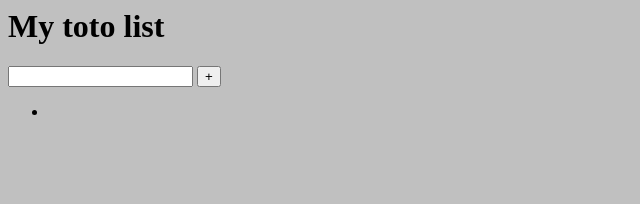
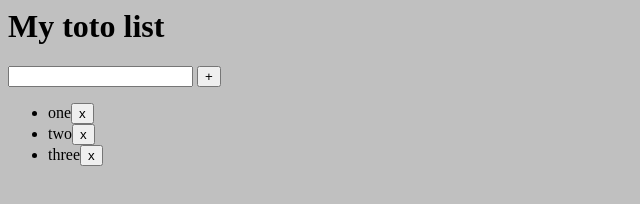
Before and after one commit to TamSarr/my-todolist, a website: page docs/index.html in a window 1280 px wide. Shown: the whole page, without its empty margins (0-640 px from the left). Drawn offline with Linux system fonts and the light colour scheme.

Commit message:
ADD: renderingList, removeItem, addItemInDom

```diff
--- a/docs/index.html
+++ b/docs/index.html
@@ -12,7 +12,6 @@
 		<input id="newTask" type="text" name="newTask">
 		<button id="addButton">+</button>
 		<ul id="list">
-			<li></li>
 		</ul>
 
 		<script src="script.js"></script>
--- a/docs/script.js
+++ b/docs/script.js
@@ -1,11 +1,11 @@
 'use strict';
 ( function() {
-	var list = [],
+	var list = [ 'one', 'two', 'three'],
 		listElement = document.querySelector( '#list' ),
 		inputElement = document.querySelector( '#newTask' ),
 		addButtonElement = document.querySelector( '#addButton' );
 
-	addButtonElement.addEventListener( 'click', function() {
+	function addItem() {
 		var value = inputElement.value;
 
 		if ( value.length < 1 ) {
@@ -15,7 +15,49 @@
 		list.push( value );
 		console.log( list );
 
-		value = '';
-		console.log( value );
-	} );
+		renderList();
+
+		inputElement.value = '';
+	};
+
+	function addItemInDom( item, index ) {
+		var newItem = document.createElement( 'li' );
+		newItem.innerHTML = item;
+
+		var removeButton = document.createElement( 'button' );
+		removeButton.innerHTML = 'x';
+		newItem.append( removeButton );
+
+		removeButton.addEventListener( 'click', function() {
+			removeItem( index );
+		} );
+
+		listElement.append( newItem );
+		newItem.setAttribute( 'data-item', index );
+
+		saveToLocalStorage()
+	};
+
+	function removeItem( index ) {
+		list.splice( index, 1 );
+		renderList();
+
+		saveToLocalStorage()
+	};
+
+	function saveToLocalStorage() {
+		console.log( JSON.stringify( list ) );
+		localStorage.setItem( 'tamsarr_', JSON.stringify( list ) );
+	}
+
+	function renderList() {
+		listElement.innerHTML = '';
+		list.forEach( function( item, index ) {
+			addItemInDom( item, index );
+		} );
+	};
+
+	addButtonElement.addEventListener( 'click', addItem );
+
+	renderList();
 } )();
```
